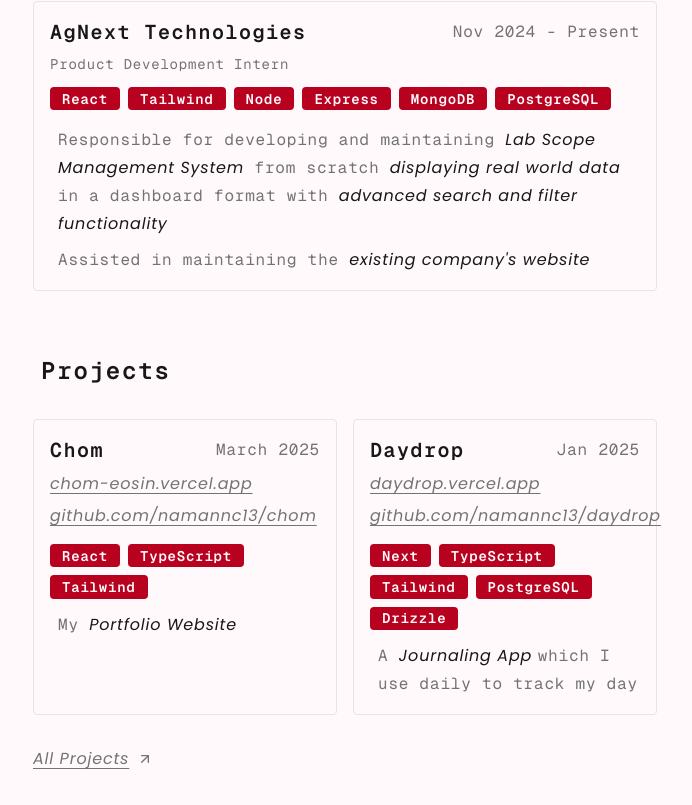
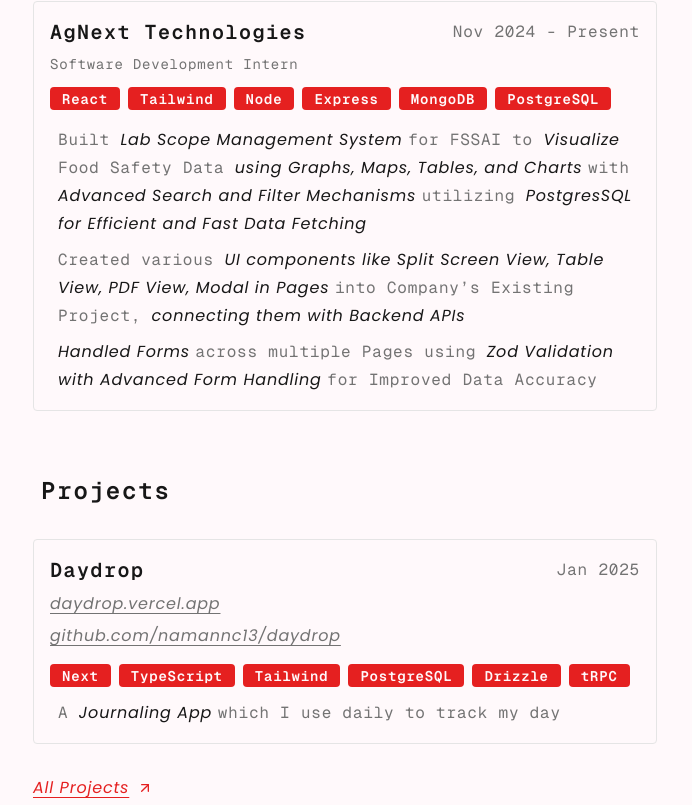
Before and after one commit to namannc13/chom, a React (Vite) app: page / in a window 1280 px wide. Shown: the part 415-1220 px from the top of the page, without its empty margins (295-987 px from the left). Built offline with nearby package versions, Linux system fonts and the light colour scheme; a web font is replaced by a local one.

Commit message:
Modified UI , Changed Data for Projects and Work

```diff
--- a/src/components/project.tsx
+++ b/src/components/project.tsx
@@ -27,9 +27,9 @@
   year: string;
 }) {
   return (
-    <div className="flex flex-col gap-2 sm:border sm:p-4 sm:rounded">
+    <div className="flex flex-col gap-2 sm:border sm:p-4 sm:rounded sm:hover:border-accent-foreground hover:cursor-pointer group">
       <div className="flex justify-between items-center">
-        <Heading className="text-xl">{name}</Heading>
+        <Heading className="text-xl group-hover:text-accent-foreground">{name}</Heading>
         <Para className="!leading-normal">{year}</Para>
       </div>
       <OuterLink to={deployedLink}>{deployment}</OuterLink>
--- a/src/components/theme_provider.tsx
+++ b/src/components/theme_provider.tsx
@@ -53,7 +53,7 @@
         root.style.setProperty("--foreground", "oklch(0.985 0 0)");
         root.style.setProperty("--muted", "oklch(0.269 0 0)");
         root.style.setProperty("--muted-foreground", "oklch(0.708 0 0)");
-        root.style.setProperty("--accent-foreground", "#B8001F");
+        root.style.setProperty("--accent-foreground", "#FFD95F");
         root.style.setProperty("--border", "oklch(0.269 0 0)");
         break;
 
@@ -62,7 +62,7 @@
         root.style.setProperty("--foreground", "oklch(0.205 0 0)");
         root.style.setProperty("--muted", "oklch(0.97 0 0)");
         root.style.setProperty("--muted-foreground", "oklch(0.556 0 0)");
-        root.style.setProperty("--accent-foreground", "#B8001F");
+        root.style.setProperty("--accent-foreground", "#E52020");
         root.style.setProperty("--border", "oklch(0.922 0 0)");
         break;
     }
--- a/src/components/work.tsx
+++ b/src/components/work.tsx
@@ -17,9 +17,9 @@
   technologies: { id: number; name: string }[];
 }) {
   return (
-    <div className="flex flex-col gap-2 sm:border sm:p-4 sm:rounded">
+    <div className="flex flex-col gap-2 sm:border sm:p-4 sm:rounded sm:hover:border-accent-foreground hover:cursor-pointer group">
       <div className="flex flex-col sm:flex-row justify-between sm:items-center gap-2">
-        <Heading>{company}</Heading>
+        <Heading className="group-hover:text-accent-foreground">{company}</Heading>
         <Para className="!leading-normal">{duration}</Para>
       </div>
       <Para className="!leading-normal text-sm">{name}</Para>
--- a/src/data/projects.ts
+++ b/src/data/projects.ts
@@ -1,32 +1,6 @@
 export const projects = [
   {
     id: 1,
-    name: "Chom",
-    github: "github.com/namannc13/chom",
-    githubLink: "https://github.com/namannc13/chom",
-    deployment: "chom-eosin.vercel.app",
-    deployedLink: "https://chom-eosin.vercel.app/",
-    description: [
-      [{ text: "My " }, { text: "Portfolio Website", highlight: true }],
-    ],
-    technologies: [
-      {
-        id: 1,
-        name: "React",
-      },
-      {
-        id: 2,
-        name: "TypeScript",
-      },
-      {
-        id: 3,
-        name: "Tailwind",
-      },
-    ],
-    year: "March 2025",
-  },
-  {
-    id: 2,
     name: "Daydrop",
     github: "github.com/namannc13/daydrop",
     githubLink: "https://github.com/namannc13/daydrop",
@@ -60,6 +34,10 @@
         id: 5,
         name: "Drizzle",
       },
+      {
+        id: 6,
+        name: "tRPC",
+      },
     ],
     year: "Jan 2025",
   },
--- a/src/data/work.ts
+++ b/src/data/work.ts
@@ -1,23 +1,47 @@
 export const work = [
   {
     id: 1,
-    name: "Product Development Intern",
+    name: "Software Development Intern",
     company: "AgNext Technologies",
     duration: "Nov 2024 - Present",
     description: [
       [
-        { text: "Responsible for developing and maintaining " },
-        { text: "Lab Scope Management System", highlight: true },
-        { text: " from scratch " },
-        { text: "displaying real world data", highlight: true },
+        { text: "Built " },
+        { text: "Lab Scope Management System ", highlight: true },
+        { text: "for FSSAI to " },
+        { text: "Visualize ", highlight: true },
+        { text: "Food Safety Data " },
+        { text: "using Graphs, Maps, Tables, and Charts ", highlight: true },
+        { text: "with " },
+        { text: "Advanced Search and Filter Mechanisms ", highlight: true },
+        { text: "utilizing " },
         {
-          text: " in a dashboard format with ",
+          text: "PostgresSQL for Efficient and Fast Data Fetching",
+          highlight: true,
         },
-        { text: "advanced search and filter functionality", highlight: true },
       ],
       [
-        { text: "Assisted in maintaining the " },
-        { text: "existing company's website", highlight: true },
+        {
+          text: "Created various ",
+        },
+        {
+          text: "UI components like Split Screen View, Table View, PDF View, Modal in Pages ",
+          highlight: true,
+        },
+        { text: "into Company’s Existing Project, " },
+        { text: "connecting them with Backend APIs", highlight: true },
+      ],
+      [
+        {
+          text: "Handled Forms ",
+          highlight: true,
+        },
+        { text: "across multiple Pages using " },
+        {
+          text: "Zod Validation with Advanced Form Handling ",
+          highlight: true,
+        },
+        { text: "for Improved Data Accuracy" },
       ],
     ],
     technologies: [
--- a/src/index.css
+++ b/src/index.css
@@ -54,7 +54,7 @@
   --foreground: oklch(0.205 0 0);
   --muted: oklch(0.97 0 0);
   --muted-foreground: oklch(0.556 0 0);
-  --accent-foreground: #B8001F;
+  --accent-foreground: #E52020;
   --border: oklch(0.922 0 0);
 
   --accent: oklch(0.97 0 0);
@@ -95,7 +95,7 @@
   --foreground: oklch(0.985 0 0);
   --muted: oklch(0.269 0 0);
   --muted-foreground: oklch(0.708 0 0);
-  --accent-foreground: #b8001f;
+  --accent-foreground: #FFD95F;
   --border: oklch(0.269 0 0);
 
   --accent: oklch(0.269 0 0);
--- a/src/pages/home.tsx
+++ b/src/pages/home.tsx
@@ -82,7 +82,7 @@
         </Section>
 
         <Section header="Projects">
-          <div className="grid grid-cols-1 md:grid-cols-2 gap-8 sm:gap-4">
+          <div className="grid grid-cols-1 gap-8 sm:gap-4">
             {projects.slice(0, 4).map((project) => (
               <Project
                 key={project.id}
@@ -99,7 +99,7 @@
               />
             ))}
           </div>
-          <Link to="/projects">
+          <Link to="/projects" className="text-accent-foreground hover:text-foreground">
             All Projects <ArrowUpRight className="w-4 h-4" />
           </Link>
         </Section>
```
Also changed, not shown: src/components/section.tsx (line endings or trailing spaces).
